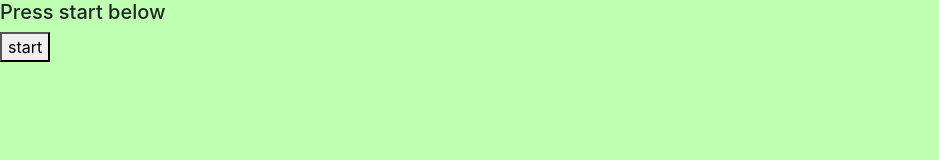
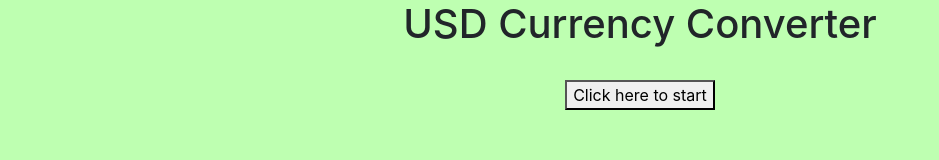
Before and after one commit to geomio/CurrencyExchangeProject, a website built with webpack: page src/index.html in a window 1280 px wide. Shown: the whole page, without its empty margins (0-939 px from the left). Built offline with nearby package versions, Linux system fonts and the light colour scheme.

Commit message:
Adds styling and removes unnecessary code
index.html
-add div to start button
-add page display title
-add line breaks between main html areas such as title or form
-removes old text and changes button text

styles.css
-adds new styles to center buttons and title text

exchange.js
-removes unused code

index.js
-fixes missing semicolons

```diff
--- a/src/css/styles.css
+++ b/src/css/styles.css
@@ -17,3 +17,11 @@ body {
 #useableIso {
   display: none;
 }
+
+#pageTitle {
+  text-align:center;
+}
+
+#centerButton {
+  text-align: center;
+}
--- a/src/index.html
+++ b/src/index.html
@@ -5,8 +5,15 @@
   <title>Currency Exchange App</title>
 </head>
 
-<h5 id="startText">Press start below</h5>
-<button id="start">start</button>
+<H1 id="pageTitle">USD Currency Converter</H1>
+
+<br>
+
+<div id="centerButton">
+  <button id="start">Click here to start</button>
+</div>
+
+<br>
 
 <body>
   <div class="container" id="mainBody">
@@ -19,14 +26,22 @@
           <label for="newCurrencey">Type desired ISO currency code for USD to be converted to, such as EUR =
             euros</label>
           <input type="text" id="isoCode" name="isoSelect" maxlength="3" pattern="[a-zA-Z]*"><br>
-          <button type="submit">Calculate</button>
+          <br>
+          <button type="submit">Convert</button>
         </form>
       </div>
     </div>
 
+    <br>
+
     <h6>ISO Info: This is using Alpha 3 ISO codes. They are made of three characters, uppercase, no numbers or symbols
     </h6>
+
+    <br>
+
     <h7>check below for iso codes for converting</h7>
+
+    <br>
 
     <div class="panel" id="usdAmount">
       <div class="panel-body">
@@ -41,7 +56,9 @@
         <p><span id="isoNumberAmount"></span></p>
       </div>
     </div>
+
     <h1 id="isoIdHtmlText">click me to show/hide useable iso codes.</h1>
+
     <div class="row" id="useableIso">
       <div class="col-sm-4">
         <ul id="isoApiCodes">
```
Also changed, not shown: src/exchange.js (+0 -8 lines).
